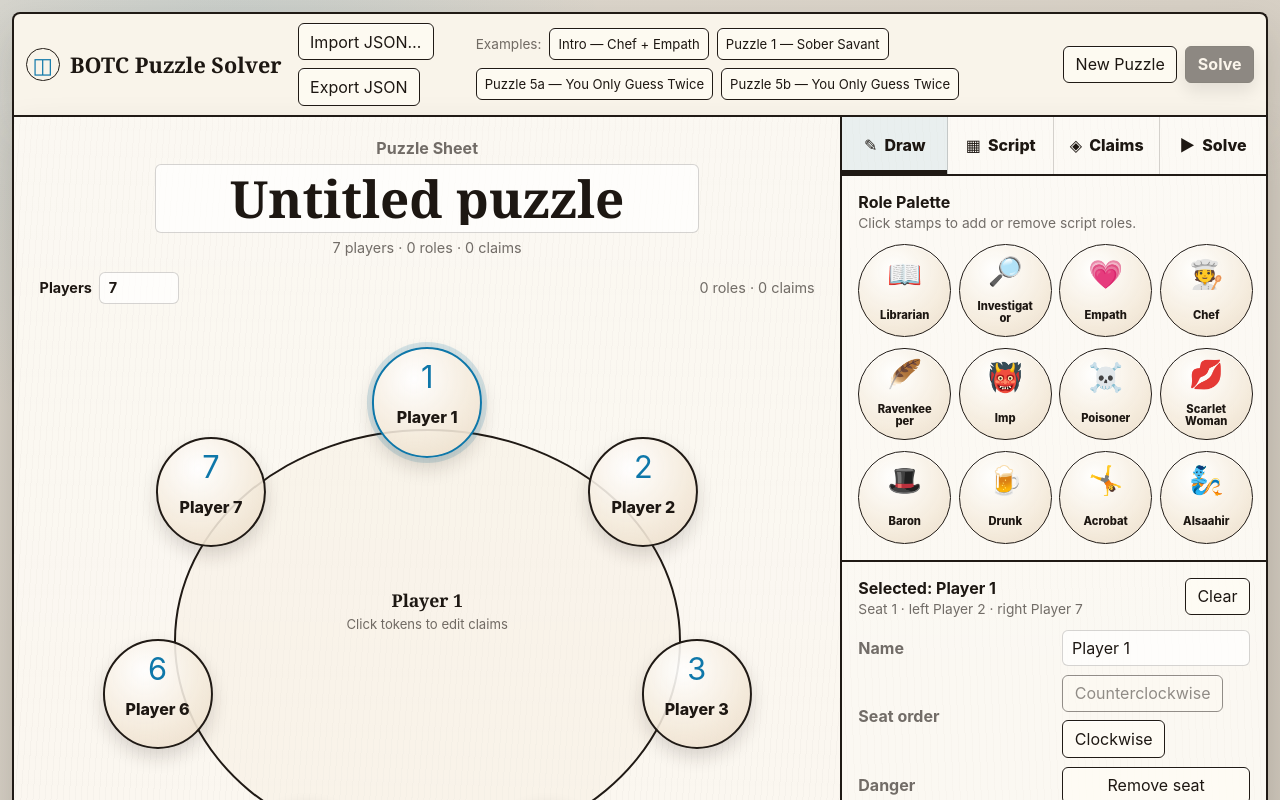
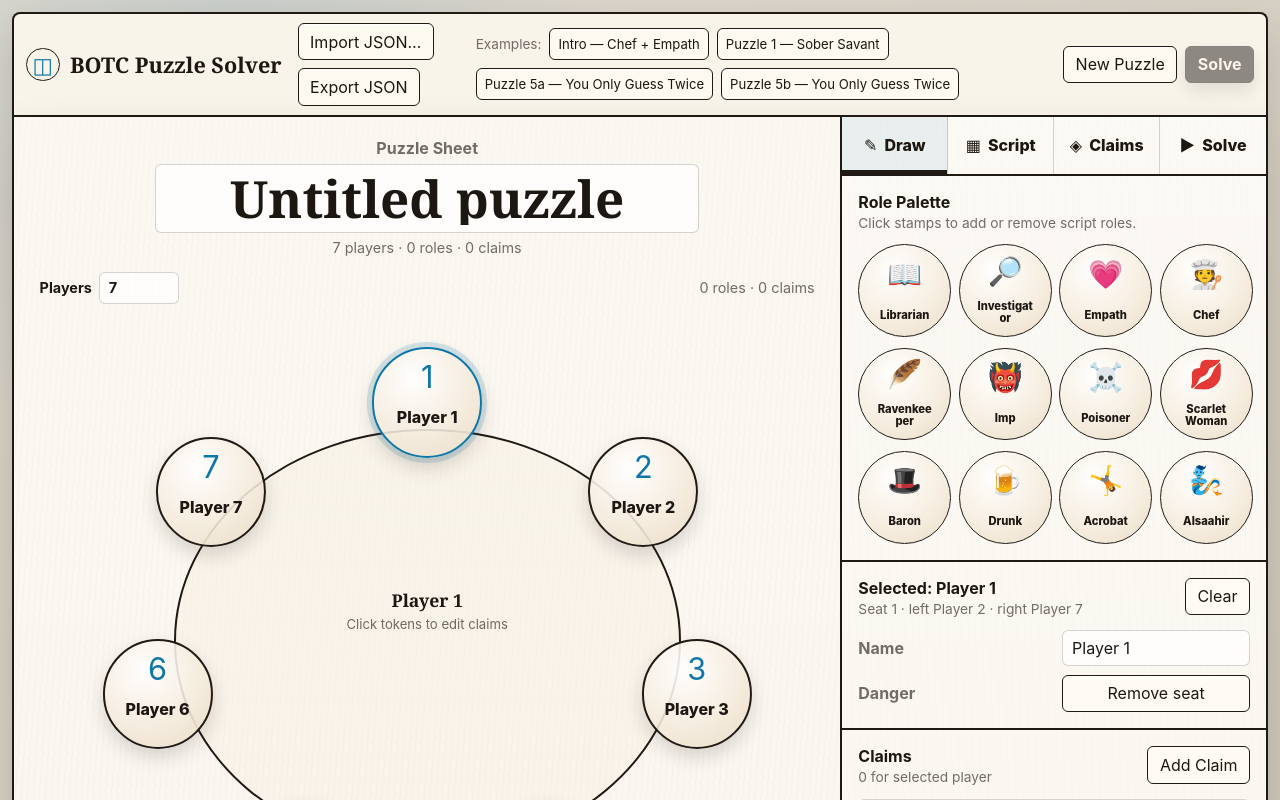
Before and after one commit to jthemphill/botc-solvers, a React (Vite) app: page / in a window 1280 px wide. Shown: the top 800 px of the page. Built offline with nearby package versions, Linux system fonts and the light colour scheme.

Commit message:
Remove redundant seat order buttons

```diff
--- a/src/components/SeatingChartEditor.tsx
+++ b/src/components/SeatingChartEditor.tsx
@@ -226,23 +226,6 @@ export function SelectedPlayerWorkbench({ doc, dispatch, selectedIndex, onSelect
                   dispatch({ type: "renamePlayer", index: selectedPlayerIndex, name: event.target.value })
                 }
               />
-              <span>Seat order</span>
-              <div className="row">
-                <button
-                  type="button"
-                  onClick={() => dispatch({ type: "movePlayer", index: selectedPlayerIndex, direction: "up" })}
-                  disabled={selectedPlayerIndex <= 0}
-                >
-                  Counterclockwise
-                </button>
-                <button
-                  type="button"
-                  onClick={() => dispatch({ type: "movePlayer", index: selectedPlayerIndex, direction: "down" })}
-                  disabled={selectedPlayerIndex === -1 || selectedPlayerIndex >= players.length - 1}
-                >
-                  Clockwise
-                </button>
-              </div>
               <span>Danger</span>
               <button type="button" onClick={removeSelectedPlayer}>
                 Remove seat
```
